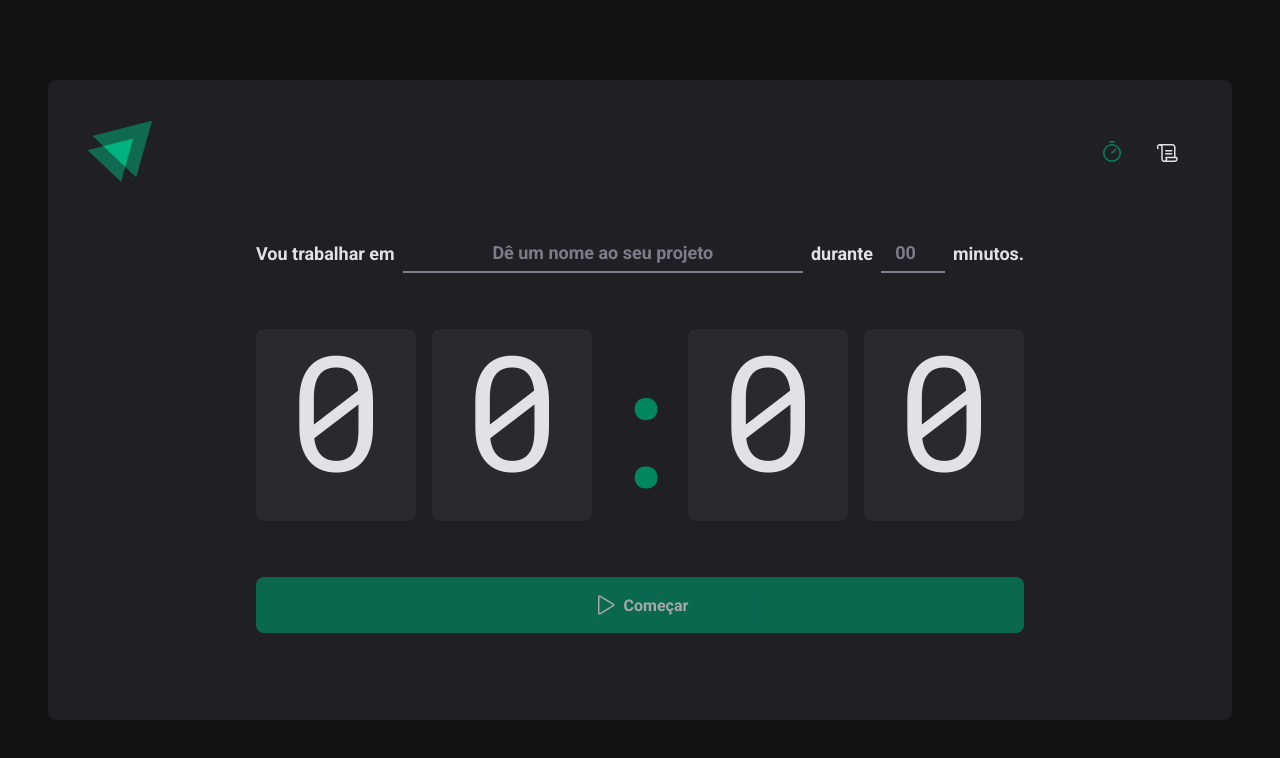
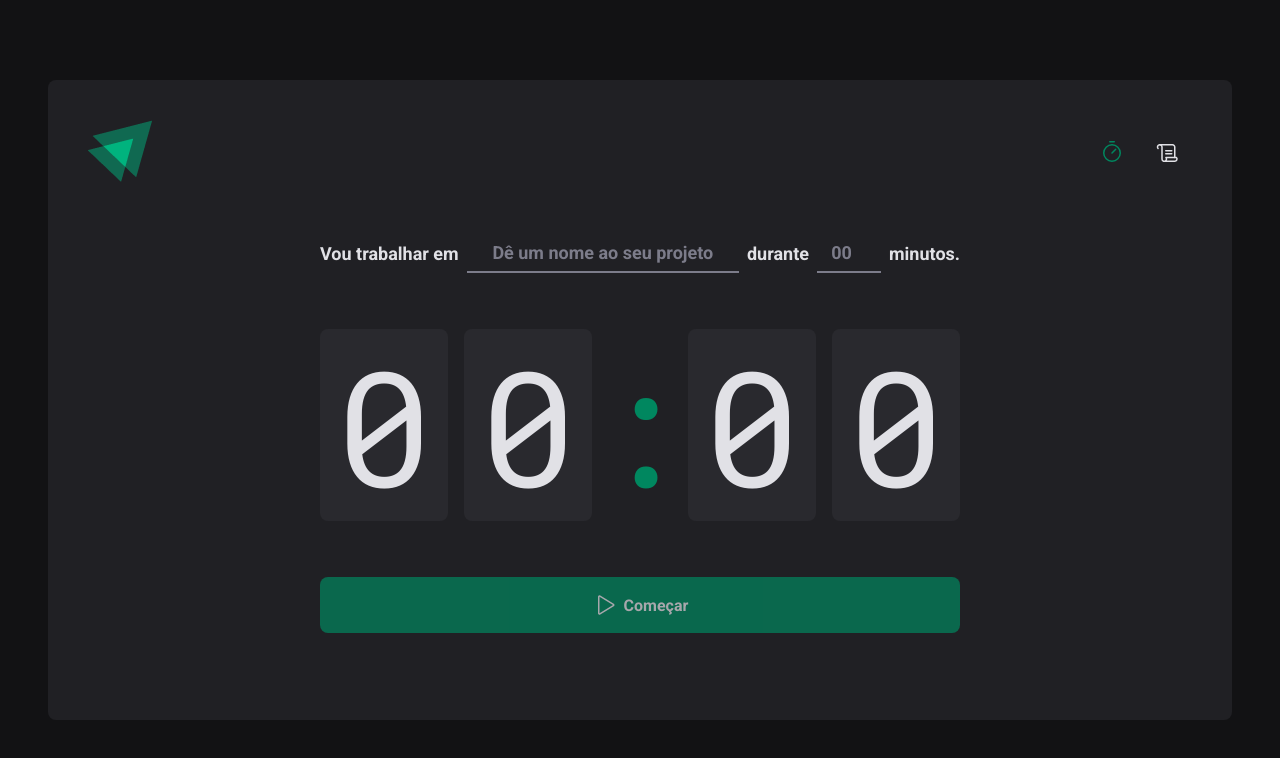
Before and after one commit to Alantrizotte06/igniteTimer, a React (Vite) app: page / in a window 1280 px wide. Shown: the top 758 px of the page. Built offline with nearby package versions, Linux system fonts and the light colour scheme.

Commit message:
Página e Rotas: Página: Finalização da Home

```diff
--- a/src/pages/Home/styles.ts
+++ b/src/pages/Home/styles.ts
@@ -68,7 +68,7 @@ export const CountdownContainer = styled.main`
 
   span {
     background: ${(props) => props.theme["gray-700"]};
-    padding: 1rem 2rem;
+    padding: 2rem 1rem;
     border-radius: 0.5rem;
   }
 `;
```
